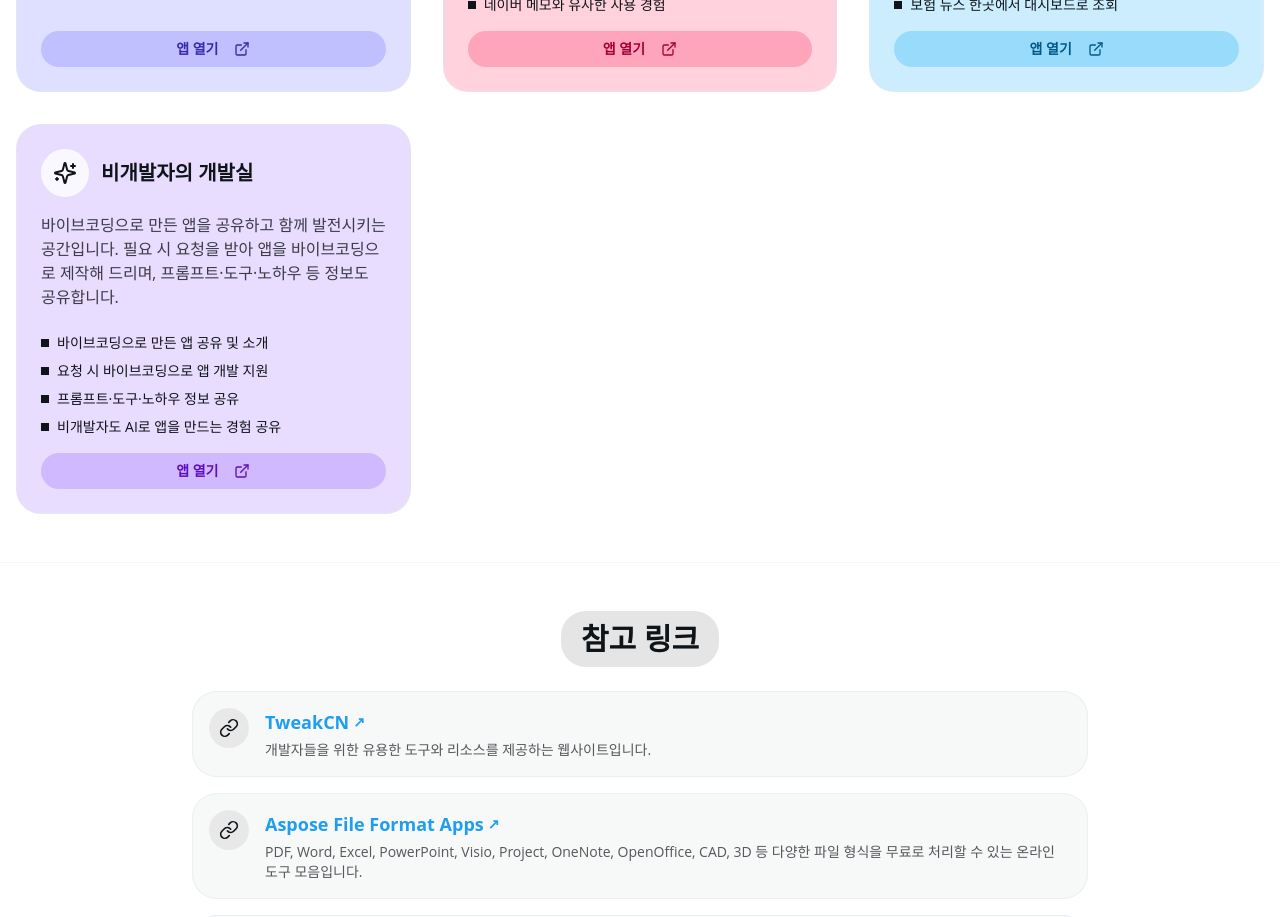
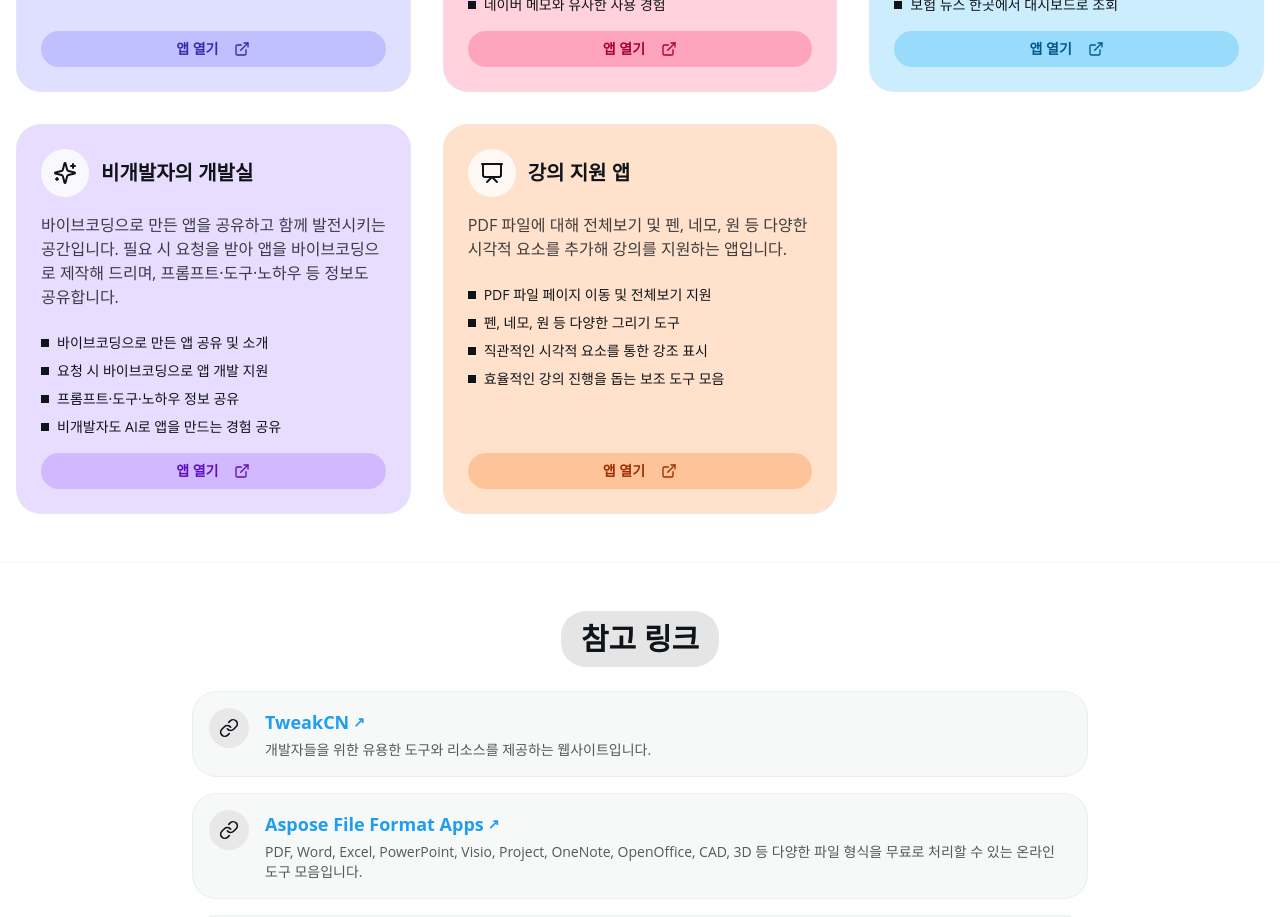
Before and after one commit to taekyoleen-oss/App-Collector, a Next.js app: page / in a window 1280 px wide. Shown: the part 1920-2837 px from the top of the page. Built offline with nearby package versions, Linux system fonts and the light colour scheme.

Commit message:
feat: 강의 지원 앱 카드 추가 및 관련 의존성 업데이트

```diff
--- a/app/page.tsx
+++ b/app/page.tsx
@@ -1,7 +1,7 @@
 import { AppCard } from "@/components/app-card"
 import { AiToolsSection } from "@/components/ai-tools-section"
 import { SiteNav } from "@/components/site-nav"
-import { FileText, Languages, Eraser, Image, Link as LinkIcon, Calculator, Headphones, SquareFunction, PenTool, ListTodo, Newspaper, Sparkles } from "lucide-react"
+import { FileText, Languages, Eraser, Image, Link as LinkIcon, Calculator, Headphones, SquareFunction, PenTool, ListTodo, Newspaper, Sparkles, Presentation } from "lucide-react"
 
 const apps = [
   {
@@ -185,6 +185,20 @@ const apps = [
     icon: <Sparkles className="h-6 w-6" />,
     accentColor: "bg-violet-500/20",
     buttonAccent: "bg-violet-500/25 text-violet-800 border-violet-500/30 hover:bg-violet-500/35 dark:text-violet-200"
+  },
+  {
+    title: "강의 지원 앱",
+    description: "PDF 파일에 대해 전체보기 및 펜, 네모, 원 등 다양한 시각적 요소를 추가해 강의를 지원하는 앱입니다.",
+    features: [
+      "PDF 파일 페이지 이동 및 전체보기 지원",
+      "펜, 네모, 원 등 다양한 그리기 도구",
+      "직관적인 시각적 요소를 통한 강조 표시",
+      "효율적인 강의 진행을 돕는 보조 도구 모음"
+    ],
+    link: "https://lecture-assistant-dmmr.onrender.com/",
+    icon: <Presentation className="h-6 w-6" />,
+    accentColor: "bg-orange-500/20",
+    buttonAccent: "bg-orange-500/25 text-orange-800 border-orange-500/30 hover:bg-orange-500/35 dark:text-orange-200"
   }
 ]
 
```
Also changed, not shown: 2 other files (tests, documents, lock files or other folders).
